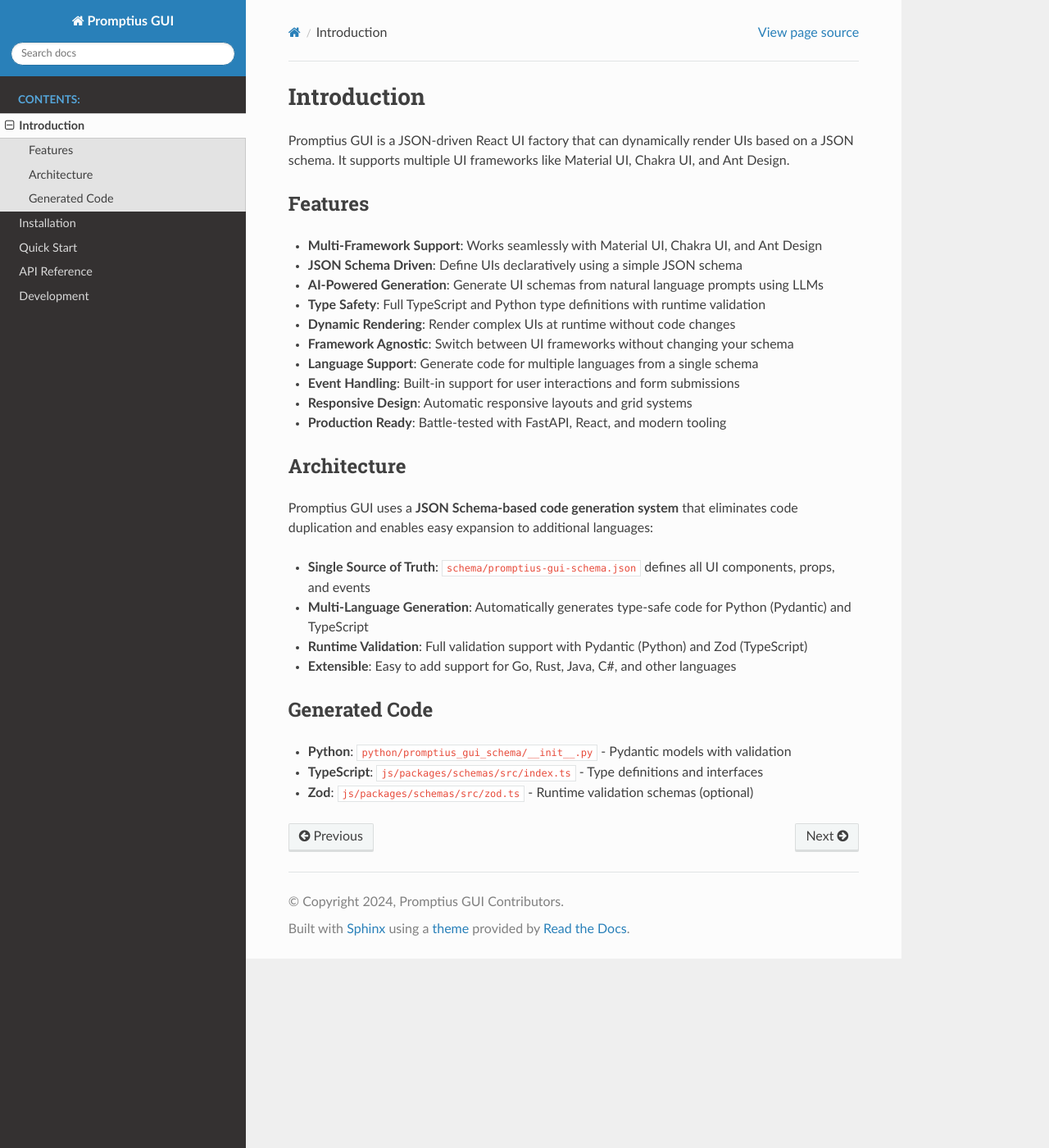
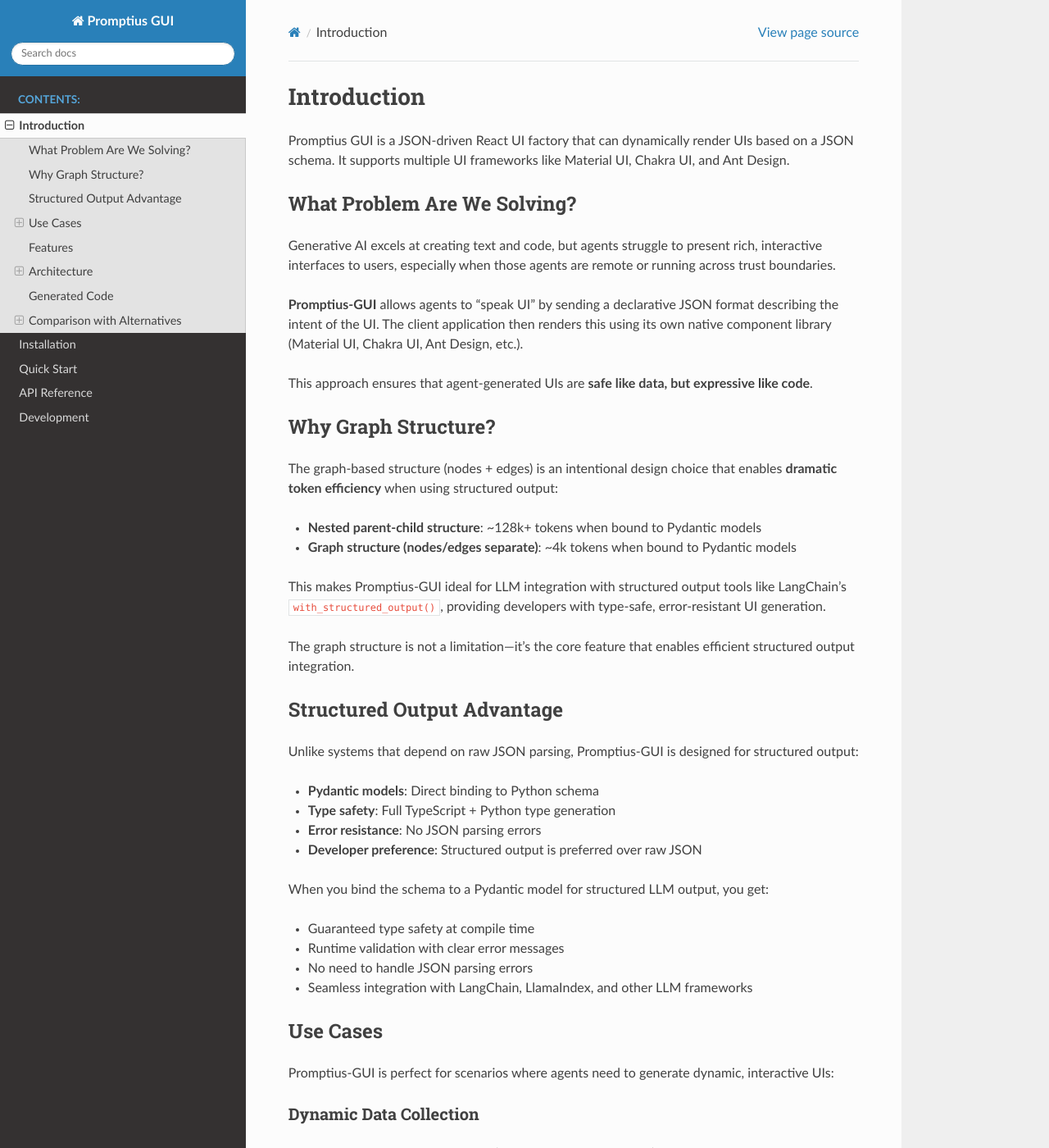
Before and after one commit to AgentBossMode/promptius-gui, a Sphinx documentation site: the page built from docs/introduction.rst, in a window 1280 px wide and 1400 px high. Shown: the whole window at 82% size. Built offline with Sphinx 7.4.7 and the Read the Docs theme 3.1.0, drawn with Linux system fonts in a browser that asks for light colours; some of the changed text lies outside the part shown.

Commit message:
docs: enhance README and introduction with problem-solving context and use cases
- Added sections detailing the problems Promptius-GUI addresses, emphasizing the need for rich, interactive UIs in generative AI applications.
- Introduced a graph structure explanation, highlighting its efficiency and advantages for structured output.
- Expanded the use cases section to illustrate practical applications of Promptius-GUI, including dynamic data collection and adaptive workflows.
- Updated the architecture flow to clarify the integration process and benefits of the framework.

```diff
--- a/docs/introduction.rst
+++ b/docs/introduction.rst
@@ -2,6 +2,69 @@
 ============
 
 Promptius GUI is a JSON-driven React UI factory that can dynamically render UIs based on a JSON schema. It supports multiple UI frameworks like Material UI, Chakra UI, and Ant Design.
+
+What Problem Are We Solving?
+-----------------------------
+
+Generative AI excels at creating text and code, but agents struggle to present rich, interactive interfaces to users, especially when those agents are remote or running across trust boundaries.
+
+**Promptius-GUI** allows agents to "speak UI" by sending a declarative JSON format describing the intent of the UI. The client application then renders this using its own native component library (Material UI, Chakra UI, Ant Design, etc.).
+
+This approach ensures that agent-generated UIs are **safe like data, but expressive like code**.
+
+Why Graph Structure?
+--------------------
+
+The graph-based structure (nodes + edges) is an intentional design choice that enables **dramatic token efficiency** when using structured output:
+
+* **Nested parent-child structure**: ~128k+ tokens when bound to Pydantic models
+* **Graph structure (nodes/edges separate)**: ~4k tokens when bound to Pydantic models
+
+This makes Promptius-GUI ideal for LLM integration with structured output tools like LangChain's ``with_structured_output()``, providing developers with type-safe, error-resistant UI generation.
+
+The graph structure is not a limitation—it's the core feature that enables efficient structured output integration.
+
+Structured Output Advantage
+----------------------------
+
+Unlike systems that depend on raw JSON parsing, Promptius-GUI is designed for structured output:
+
+* **Pydantic models**: Direct binding to Python schema
+* **Type safety**: Full TypeScript + Python type generation
+* **Error resistance**: No JSON parsing errors
+* **Developer preference**: Structured output is preferred over raw JSON
+
+When you bind the schema to a Pydantic model for structured LLM output, you get:
+
+* Guaranteed type safety at compile time
+* Runtime validation with clear error messages
+* No need to handle JSON parsing errors
+* Seamless integration with LangChain, LlamaIndex, and other LLM frameworks
+
+Use Cases
+---------
+
+Promptius-GUI is perfect for scenarios where agents need to generate dynamic, interactive UIs:
+
+Dynamic Data Collection
+~~~~~~~~~~~~~~~~~~~~~~~
+
+An agent generates a bespoke form (date pickers, sliders, inputs) based on the specific context of a conversation. For example, booking a specialized reservation that requires custom fields based on the service type.
+
+Remote Sub-Agents
+~~~~~~~~~~~~~~~~~
+
+An orchestrator agent delegates a task to a remote specialized agent (e.g., a travel booking agent) which returns a UI payload to be rendered inside the main chat window.
+
+Adaptive Workflows
+~~~~~~~~~~~~~~~~~~
+
+Enterprise agents that generate approval dashboards or data visualizations on the fly based on the user's query. The UI adapts to the data structure and user requirements.
+
+AI-Powered Forms
+~~~~~~~~~~~~~~~~
+
+LLMs can generate complex, multi-step forms with conditional logic based on natural language descriptions, without requiring developers to write form code.
 
 Features
 --------
@@ -27,9 +90,83 @@
 * **Runtime Validation**: Full validation support with Pydantic (Python) and Zod (TypeScript)
 * **Extensible**: Easy to add support for Go, Rust, Java, C#, and other languages
 
+Architecture Flow
+~~~~~~~~~~~~~~~~~
+
+.. mermaid::
+
+   graph TB
+       A[User Prompt] --> B[LLM with Structured Output]
+       B --> C[Pydantic Model Binding]
+       C --> D[PromptiusGuiSchema]
+       D --> E[Graph Structure<br/>nodes + edges + events]
+       E --> F[UIFactory Renderer]
+       F --> G[Framework Adapter]
+       G --> H[Material UI / Chakra UI / Ant Design]
+
+       I[JSON Schema] --> J[Code Generation]
+       J --> K[Python Pydantic Models]
+       J --> L[TypeScript Types]
+       J --> M[Zod Schemas]
+
+The architecture follows this flow:
+
+1. **User provides a prompt** describing the desired UI
+2. **LLM with structured output** generates a schema using Pydantic model binding
+3. **Graph structure** (nodes + edges + events) is created with minimal token usage (~4k tokens)
+4. **UIFactory renderer** processes the graph structure
+5. **Framework adapter** maps abstract components to concrete UI framework components
+6. **Final UI** is rendered using the selected framework (Material UI, Chakra UI, etc.)
+
+The code generation pipeline runs separately, automatically generating type-safe code from the JSON Schema.
+
 Generated Code
 --------------
 
 * **Python**: ``python/promptius_gui_schema/__init__.py`` - Pydantic models with validation
 * **TypeScript**: ``js/packages/schemas/src/index.ts`` - Type definitions and interfaces
 * **Zod**: ``js/packages/schemas/src/zod.ts`` - Runtime validation schemas (optional)
+
+Comparison with Alternatives
+-----------------------------
+
+Promptius-GUI is similar to other agent-to-UI frameworks like A2UI. Here's a fair comparison:
+
+Token Efficiency & Structured Output
+~~~~~~~~~~~~~~~~~~~~~~~~~~~~~~~~~~~~~
+
+**Promptius-GUI** excels at:
+
+* **Token efficiency**: ~4k tokens vs 128k+ for nested structures when using structured output
+* **Structured output**: Native Pydantic/TypeScript integration with LangChain's ``with_structured_output()``
+* **Type safety**: Full type generation from JSON Schema
+* **Error resistance**: Type-safe structured output prevents JSON parsing errors
+* **Multi-framework**: 4+ framework adapters (Material UI, Chakra UI, Ant Design, Shadcn)
+
+**A2UI** excels at:
+
+* **Incremental updates**: Native support for progressive UI building
+* **Component catalog**: Explicit whitelist of allowed components for security
+* **Smart Wrappers**: Custom components with security policies
+
+When to Choose Promptius-GUI
+~~~~~~~~~~~~~~~~~~~~~~~~~~~~~
+
+Choose Promptius-GUI if:
+
+* Token efficiency and structured output are priorities
+* You need type-safe integration with Pydantic models
+* You want multi-framework support with easy switching
+* You prefer structured output over raw JSON parsing
+* You need full TypeScript and Python type generation
+
+When to Choose A2UI
+~~~~~~~~~~~~~~~~~~~
+
+Choose A2UI if:
+
+* Built-in incremental updates are essential
+* Component catalog security model is required
+* You need Smart Wrappers for custom components with sandboxing
+
+Both projects solve similar problems with different tradeoffs. Promptius-GUI's graph structure is not a limitation but a feature—it enables token-efficient structured output integration, which is crucial for production LLM applications.
```
Also changed, not shown: README.md (+48 -0 lines).
